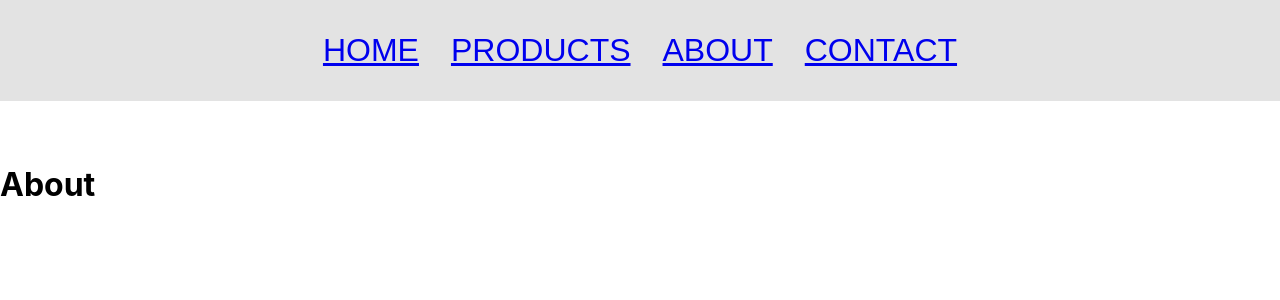
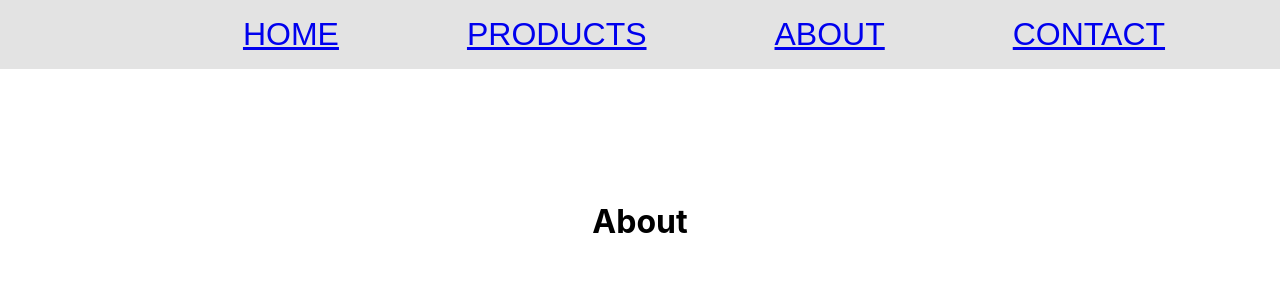
Before and after one commit to jessica440/golden_shoe_jd, a React (Create React App) app: page /about in a window 1280 px wide. Shown: the top 300 px of the page. Built offline with nearby package versions, Linux system fonts and the light colour scheme.

Commit message:
styled NavBar

```diff
--- a/src/components/NavBar.js
+++ b/src/components/NavBar.js
@@ -6,6 +6,7 @@ import {
 } from "react-router-dom";
 import { navBarTheme } from "./themes";
 import { ThemeProvider } from "styled-components";
+// import Basket from "./../images/basketicon";
 
 const StyledNavBar = styled.nav`
   background-color: var(--colour-1);
@@ -13,6 +14,8 @@ const StyledNavBar = styled.nav`
   list-style-type: none;
   margin-bottom: 4rem;
   width: 100%;
+  /* display: flex;
+  justify-content: space-evenly; */
 `;
 
 const Ul = styled.ul`
@@ -24,7 +27,7 @@ const Li = styled.li`
   font-size: 2rem;
   list-style-type: none;
   display: inline-block;
-  padding: 1rem;
+  padding-left: 8rem;
 `;
 
 const InlineDiv = styled.div`
--- a/src/pages/contactPage.js
+++ b/src/pages/contactPage.js
@@ -1,12 +1,15 @@
 import React from "react";
 // import styled from "styled-components";
 import NavBar from "../components/NavBar";
+import Container from "./../components/Form";
 
 const Contact = () => {
   return (
     <>
       <NavBar />
-      <h1>Hello!</h1>
+      <Container>
+        <h1>Hello!</h1>
+      </Container>
     </>
   );
 };
--- a/src/pages/homePage.js
+++ b/src/pages/homePage.js
@@ -4,9 +4,17 @@ import React from "react";
 // import { landingPageTheme } from "./../components/themes";
 // import { useHistory } from "react-router-dom";
 import NavBar from "./../components/NavBar";
+import Container from "./../components/Form";
 
 const HomePage = () => {
-  return <NavBar />;
+  return (
+    <>
+      <NavBar />
+      <Container>
+        <h1>Home Page</h1>
+      </Container>
+    </>
+  );
 };
 
 export default HomePage;
--- a/src/pages/pageNotFound.js
+++ b/src/pages/pageNotFound.js
@@ -1,12 +1,15 @@
 import React from "react";
 import styled from "styled-components";
 import NavBar from "./../components/NavBar";
+import Container from "./../components/Form";
 
 const NotFoundPage = () => {
   return (
     <>
       <NavBar />
-      <h1>Page not found</h1>
+      <Container>
+        <h1>Page not found</h1>
+      </Container>
     </>
   );
 };
--- a/src/pages/productPage.js
+++ b/src/pages/productPage.js
@@ -5,6 +5,7 @@ import React from "react";
 // import { ThemeProvider } from "styled-components";
 // import { Container } from "../components/Form";
 import NavBar from "./../components/NavBar";
+import Container from "./../components/Form";
 
 // const Product = () => {
 //   return (
@@ -18,7 +19,9 @@ export const Products = () => {
   return (
     <>
       <NavBar />
-      <h1>Products Page</h1>;
+      <Container>
+        <h1>Products Page</h1>
+      </Container>
     </>
   );
 };
--- a/src/pages/returnsDeliveryPage.js
+++ b/src/pages/returnsDeliveryPage.js
@@ -1,12 +1,15 @@
 import React from "react";
 import styled from "styled-components";
 import NavBar from "./../components/NavBar";
+import Container from "./../components/Form";
 
 const About = () => {
   return (
     <>
       <NavBar />
-      <h1>About</h1>
+      <Container>
+        <h1>About</h1>
+      </Container>
     </>
   );
 };
```
